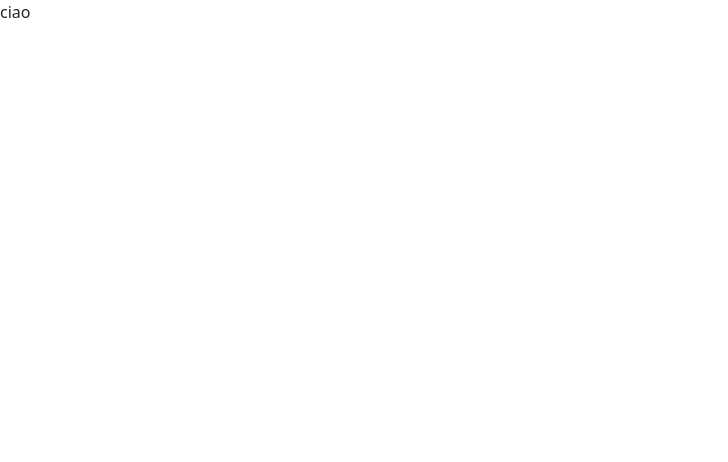
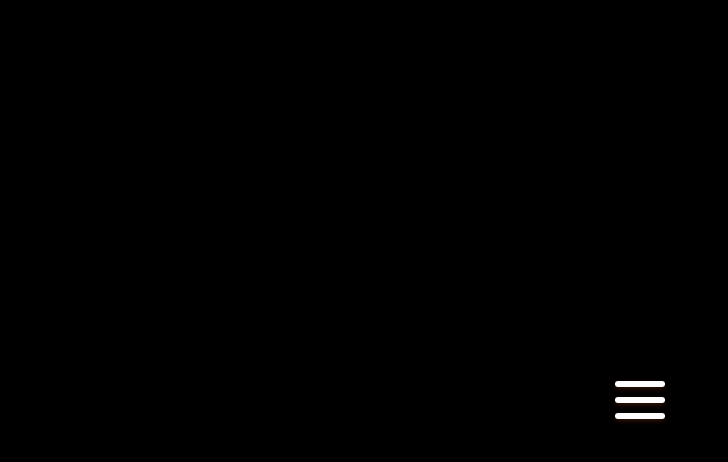
Before and after one commit to CarmineC93/ironsmith_front, a Vue app: page / in a window 1280 px wide. Shown: the top 462 px of the page, without its empty margins (0-728 px from the left). Built offline with nearby package versions, Linux system fonts and the light colour scheme.

Commit message:
create a button

```diff
--- a/src/App.vue
+++ b/src/App.vue
@@ -17,8 +17,7 @@ components: {
 </script>
 
 <template>
-
-ciao
+<AppHeader />
 
 </template>
 
--- a/src/components/AppHeader.vue
+++ b/src/components/AppHeader.vue
@@ -1,13 +1,105 @@
 <script>
 export default{
   name:"AppHeader",
-}
+  data(){
+    return{
+
+      }
+    }
+  }
 </script>
 
 <template>
+    <header>
+      <nav>
+
+        <!-- <div>logo</div> -->
+
+        <div class="menu-btn">
+          <div class="menu-btn__burger">
+
+          </div>
+        </div>
+
+      </nav>
+
+
+    </header>
 
 </template>
 
 <style lang="scss" scoped>
 
+*{
+  margin: 0;
+  padding:0;
+  box-sizing: border-box;
+}
+
+header{
+  background: black;
+  display: flex;
+  justify-content: center;
+  align-items: center;
+  min-height: 100vh;
+
+}
+
+.menu-btn{
+  position: relative;
+  display: flex;
+  justify-content: center;
+  align-items: center;
+  width: 80px;
+  height: 80px;
+  cursor: pointer;
+  transition: all .4s ease-in-out;
+}
+
+.menu-btn__burger{
+  width: 50px;
+  height: 6px;
+  background: white;
+  border-radius: 5px;
+  box-shadow: 0 2px 5px rgba(255,101,47,.2);
+  transition: all .4s ease-in-out;
+}
+
+.menu-btn__burger::before,
+.menu-btn__burger::after {
+  content: '';
+  position: absolute;
+  width: 50px;
+  height: 6px;
+  background: white;
+  border-radius: 5px;
+  box-shadow: 0 2px 5px rgba(255,101,47,.2);
+  transition: all .4s ease-in-out;
+}
+
+.menu-btn__burger::before{
+  transform: translateY(-16px);
+}
+
+.menu-btn__burger::after{
+  transform: translateY(16px);
+}
+
+// ANIMATION
+
+.menu-btn.open .menu-btn__burger{
+  transform: translateX(-50px);
+  background:transparent;
+  box-shadow: none;
+}
+
+.menu-btn.open .menu-btn__burger::before{
+  transform: rotate(45deg) translate(35px, -35px);
+}
+
+.menu-btn.open .menu-btn__burger::after{
+  transform: rotate(-45deg) translate(35px, 35px);
+}
+
+
 </style>
--- a/src/main.js
+++ b/src/main.js
@@ -2,3 +2,15 @@ import { createApp } from 'vue'
 import App from './App.vue'
 
 createApp(App).mount('#app')
+
+const menuBtn  = document.querySelector('.menu-btn');
+let menuOpen = false;
+menuBtn.addEventListener('click', () => {
+    if(!menuOpen){
+        menuBtn.classList.add('open');
+        menuOpen = true;
+    } else {
+        menuBtn.classList.remove('open');
+        menuOpen = false;
+    }
+});
```
